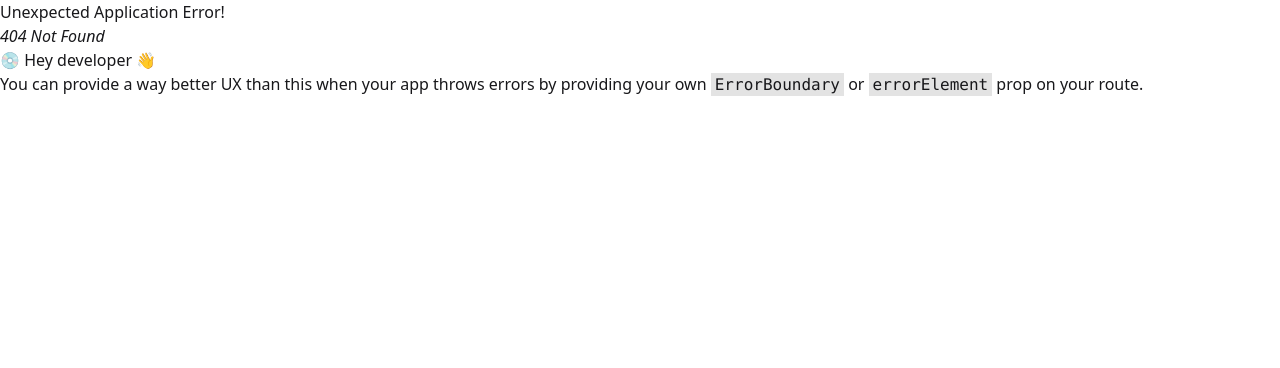
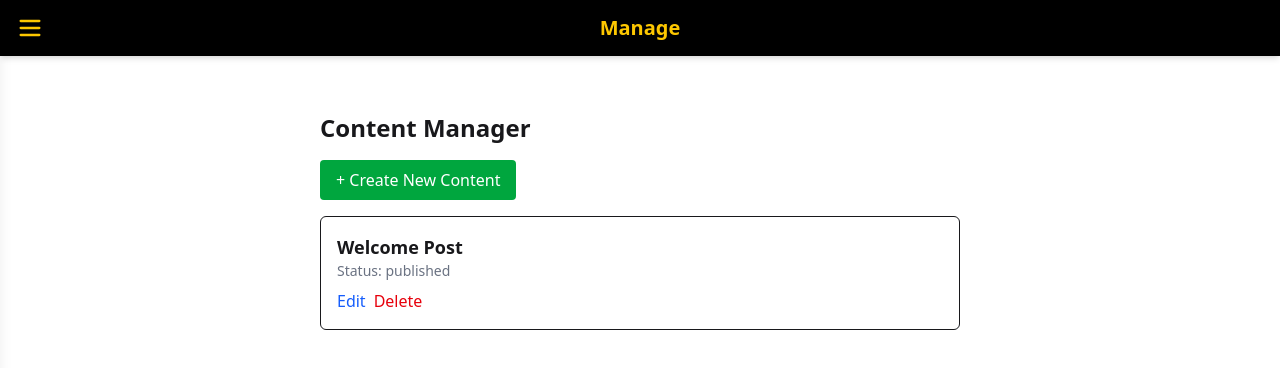
Before and after one commit to easakibahmad/manage, a React (Vite) app: page /content in a window 1280 px wide. Before the commit this address had no page. Shown: the top 368 px of the page. Built offline with nearby package versions, Linux system fonts and the light colour scheme.

Commit message:
29-07-25:15:10 add content ui

```diff
--- a/package.json
+++ b/package.json
@@ -15,12 +15,14 @@
     "react": "^19.1.0",
     "react-dom": "^19.1.0",
     "react-router": "^7.7.0",
-    "react-router-dom": "^7.7.0"
+    "react-router-dom": "^7.7.0",
+    "uuid": "^11.1.0"
   },
   "devDependencies": {
     "@eslint/js": "^9.30.1",
     "@types/react": "^19.1.8",
     "@types/react-dom": "^19.1.6",
+    "@types/uuid": "^10.0.0",
     "@vitejs/plugin-react": "^4.6.0",
     "autoprefixer": "^10.4.21",
     "daisyui": "^5.0.46",
--- /dev/null
+++ b/src/components/ContentEditor.tsx
@@ -0,0 +1,69 @@
+import React, { useState } from "react";
+import { v4 as uuidv4 } from "uuid";
+import type { ContentItem } from "../types/content";
+
+
+type Props = {
+  initialData?: ContentItem;
+  onSave: (item: ContentItem) => void;
+  onCancel: () => void;
+};
+
+const ContentEditor: React.FC<Props> = ({ initialData, onSave, onCancel }) => {
+  const isEditing = !!initialData;
+
+  const [title, setTitle] = useState(initialData?.title || "");
+  const [body, setBody] = useState(initialData?.body || "");
+  const [status, setStatus] = useState<"draft" | "published">(initialData?.status || "draft");
+
+  const handleSubmit = () => {
+    const now = new Date().toISOString();
+    const item: ContentItem = {
+      id: initialData?.id || uuidv4(),
+      title,
+      body,
+      status,
+      createdAt: initialData?.createdAt || now,
+      updatedAt: now,
+    };
+    onSave(item);
+  };
+
+  return (
+    <div className="border p-4 my-4 bg-gray-100 rounded-md">
+      <h2 className="text-xl mb-2">{isEditing ? "Edit Content" : "New Content"}</h2>
+      <input
+        className="block w-full border p-2 mb-2"
+        type="text"
+        placeholder="Title"
+        value={title}
+        onChange={(e) => setTitle(e.target.value)}
+      />
+      <textarea
+        className="block w-full border p-2 mb-2"
+        placeholder="Body"
+        rows={6}
+        value={body}
+        onChange={(e) => setBody(e.target.value)}
+      />
+      <select
+        className="block border p-2 mb-2"
+        value={status}
+        onChange={(e) => setStatus(e.target.value as "draft" | "published")}
+      >
+        <option value="draft">Draft</option>
+        <option value="published">Published</option>
+      </select>
+      <div className="space-x-2">
+        <button className="bg-blue-600 text-white px-4 py-1 rounded" onClick={handleSubmit}>
+          {isEditing ? "Update" : "Create"}
+        </button>
+        <button className="bg-gray-300 px-4 py-1 rounded" onClick={onCancel}>
+          Cancel
+        </button>
+      </div>
+    </div>
+  );
+};
+
+export default ContentEditor;
--- /dev/null
+++ b/src/components/ContentList.tsx
@@ -0,0 +1,32 @@
+import React from "react";
+import type { ContentItem } from "../types/content";
+
+type Props = {
+  items: ContentItem[];
+  onEdit: (item: ContentItem) => void;
+  onDelete: (id: string) => void;
+};
+
+const ContentList: React.FC<Props> = ({ items, onEdit, onDelete }) => {
+  return (
+    <div>
+      {items.length === 0 && <p>No content available.</p>}
+      {items.map((item) => (
+        <div key={item.id} className="border p-4 my-2 rounded-md bg-white">
+          <h3 className="text-lg font-semibold">{item.title}</h3>
+          <p className="text-sm text-gray-500">Status: {item.status}</p>
+          <div className="mt-2 space-x-2">
+            <button className="text-blue-600" onClick={() => onEdit(item)}>
+              Edit
+            </button>
+            <button className="text-red-600" onClick={() => onDelete(item.id)}>
+              Delete
+            </button>
+          </div>
+        </div>
+      ))}
+    </div>
+  );
+};
+
+export default ContentList;
--- /dev/null
+++ b/src/components/ContentManager.tsx
@@ -0,0 +1,65 @@
+import React, { useState } from "react";
+import ContentList from "./ContentList";
+import ContentEditor from "./ContentEditor";
+import { v4 as uuidv4 } from "uuid";
+import type { ContentItem } from "../types/content";
+
+const ContentManager: React.FC = () => {
+  const [contents, setContents] = useState<ContentItem[]>([
+    {
+      id: uuidv4(),
+      title: "Welcome Post",
+      body: "This is the first dummy post.",
+      status: "published",
+      createdAt: new Date().toISOString(),
+      updatedAt: new Date().toISOString(),
+    },
+  ]);
+  const [editingItem, setEditingItem] = useState<ContentItem | null>(null);
+  const [isCreating, setIsCreating] = useState(false);
+
+  const handleSave = (item: ContentItem) => {
+    setContents((prev) =>
+      prev.some((c) => c.id === item.id)
+        ? prev.map((c) => (c.id === item.id ? item : c))
+        : [...prev, item]
+    );
+    setEditingItem(null);
+    setIsCreating(false);
+  };
+
+  const handleDelete = (id: string) => {
+    if (confirm("Are you sure you want to delete this content?")) {
+      setContents((prev) => prev.filter((item) => item.id !== id));
+    }
+  };
+
+  return (
+    <div className="max-w-2xl mx-auto p-4">
+      <h1 className="text-2xl font-bold mb-4">Content Manager</h1>
+      {isCreating && (
+        <ContentEditor onSave={handleSave} onCancel={() => setIsCreating(false)} />
+      )}
+      {editingItem && (
+        <ContentEditor
+          initialData={editingItem}
+          onSave={handleSave}
+          onCancel={() => setEditingItem(null)}
+        />
+      )}
+      {!isCreating && !editingItem && (
+        <div className="mb-4">
+          <button
+            className="bg-green-600 text-white px-4 py-2 rounded"
+            onClick={() => setIsCreating(true)}
+          >
+            + Create New Content
+          </button>
+        </div>
+      )}
+      <ContentList items={contents} onEdit={setEditingItem} onDelete={handleDelete} />
+    </div>
+  );
+};
+
+export default ContentManager;
--- a/src/components/shared/NavbarHome.tsx
+++ b/src/components/shared/NavbarHome.tsx
@@ -12,6 +12,7 @@ const NavbarHome = () => {
     { to: "/teams", label: "Teams" },
     { to: "/tasks", label: "Tasks" },
     { to: "/billing", label: "Billing" },
+    { to: "/content", label: "Content" },
     { to: "/about", label: "About" },
   ];
 
--- /dev/null
+++ b/src/pages/Content.tsx
@@ -0,0 +1,11 @@
+import ContentManager from '../components/ContentManager'
+
+const Content = () => {
+  return (
+    <div>
+        <ContentManager/>
+    </div>
+  )
+}
+
+export default Content
--- a/src/routes/router.tsx
+++ b/src/routes/router.tsx
@@ -5,6 +5,7 @@ import Teams from "../pages/Teams";
 import Tasks from "../pages/Tasks";
 import AdminDashboard from "../components/AdminDashboard";
 import Billing from "../pages/Billing";
+import Content from "../pages/Content";
 
 export const router = createBrowserRouter([
   {
@@ -16,6 +17,7 @@ export const router = createBrowserRouter([
         { path: "/tasks", Component: Tasks },
         { path: "/admin", Component: AdminDashboard },
         { path: "/billing", Component: Billing },
+        { path: "/content", Component: Content },
     ],
   },
   {
--- /dev/null
+++ b/src/types/content.ts
@@ -0,0 +1,10 @@
+export type ContentStatus = "draft" | "published";
+
+export interface ContentItem {
+  id: string;
+  title: string;
+  body: string;
+  createdAt: string;
+  updatedAt: string;
+  status: ContentStatus;
+}
```
Also changed, not shown: 1 other file (tests, documents, lock files or other folders).
